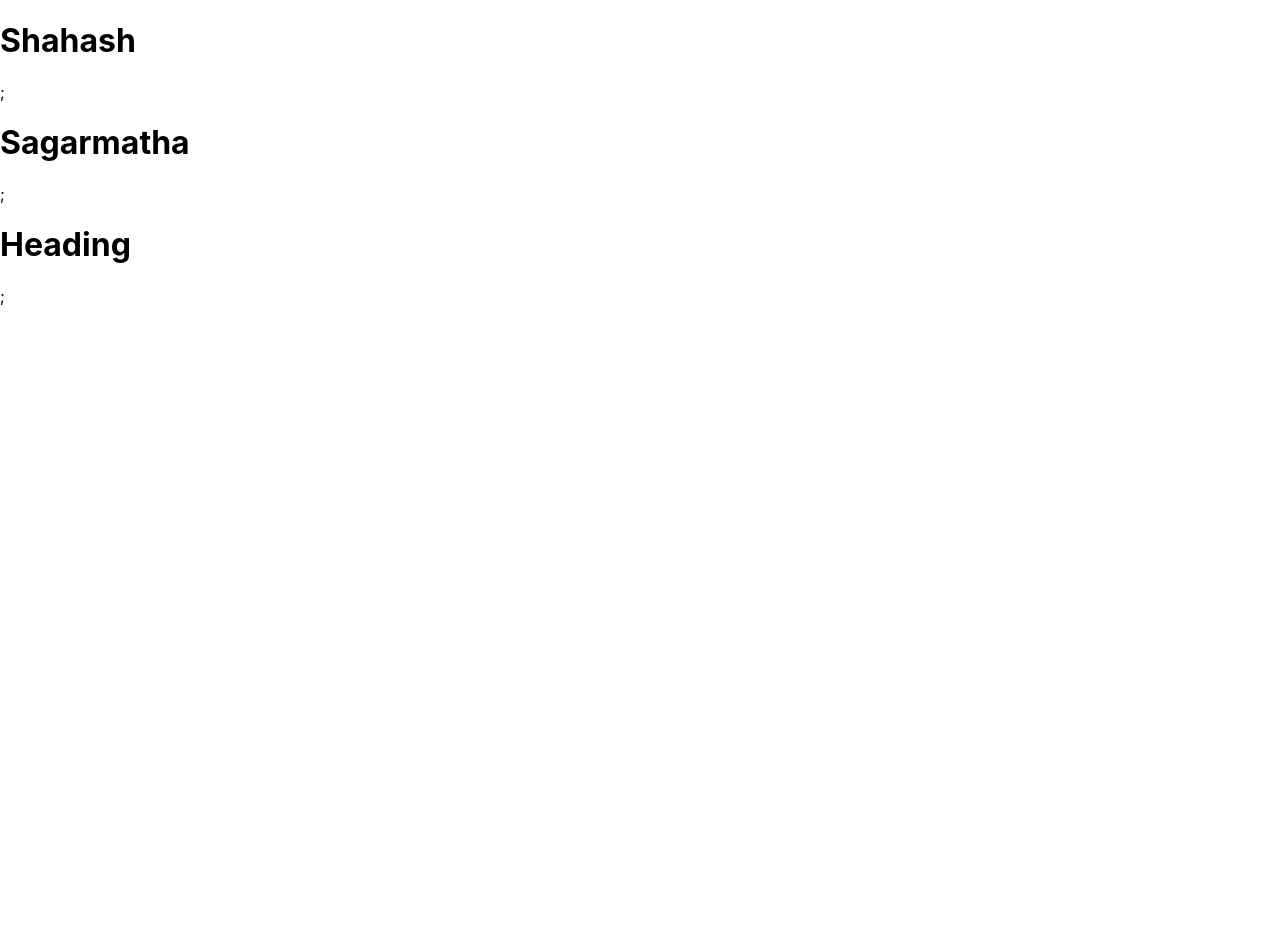
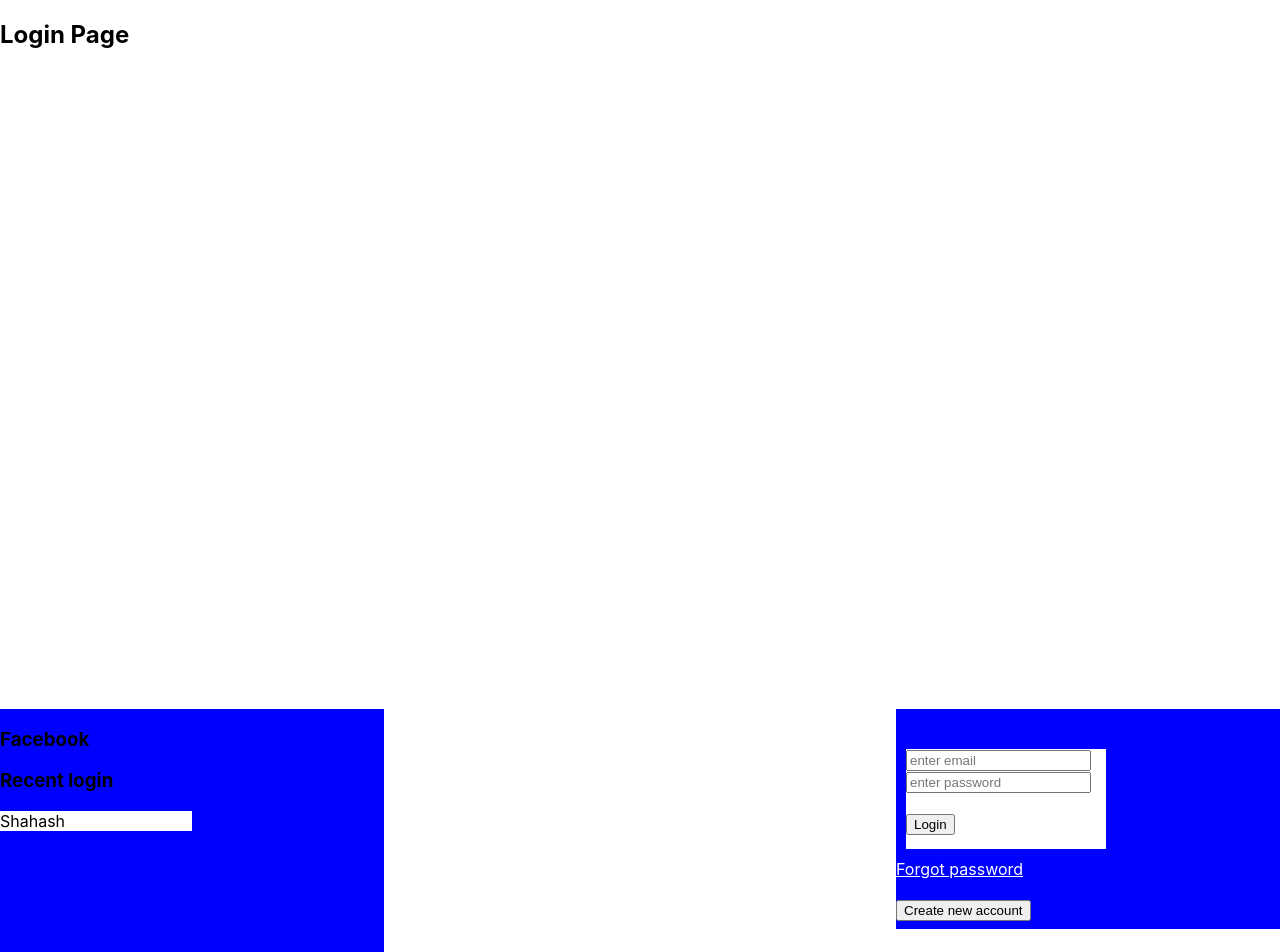
Before and after one commit to shahash11/clone, a React (Create React App) app: page / in a window 1280 px wide. Shown: the top 952 px of the page. Before the commit the page ends 800 px from the top, so only its background shows below. Built offline with nearby package versions, Linux system fonts and the light colour scheme.

Commit message:
added login, signup and home page

```diff
--- a/package.json
+++ b/package.json
@@ -6,8 +6,10 @@
     "@testing-library/jest-dom": "^5.11.4",
     "@testing-library/react": "^11.1.0",
     "@testing-library/user-event": "^12.1.10",
+    "axios": "^0.24.0",
     "react": "^17.0.2",
     "react-dom": "^17.0.2",
+    "react-router-dom": "^5.2.0",
     "react-scripts": "4.0.3",
     "web-vitals": "^1.0.1"
   },
--- a/src/App.js
+++ b/src/App.js
@@ -1,12 +1,20 @@
 import Body from "./component/Body.js";
 import Footer from "./component/Footer.js";
 import Header from "./component/Header.js";
+import Signup from "./component/Signup.js";
+import Home from "./component/Home.js";
+import Login from "./component/Login.js";
+import { BrowserRouter as Router, Switch, Route, Link } from "react-router-dom";
 const App = () => {
   return (
     <>
-      <Body />;
-      <Footer />;
-      <Header />;
+      <Router>
+        <Switch>
+          <Route exact path="/" component={Login} />
+          <Route path="/home" component={Home} />
+          <Route path="/signup" component={Signup} />
+        </Switch>
+      </Router>
     </>
   );
 };
--- a/src/component/Body.js
+++ b/src/component/Body.js
@@ -1,7 +1,18 @@
-const Body = () => {
+import React, { useState } from "react";
+const Body = (props) => {
+  const [count, setCount] = useState(0);
+  console.log("body rendered");
+  console.log(count);
+  function changeCount() {
+    setCount(count + 1);
+  }
   return (
     <>
-      <h1>Shahash</h1>
+      <h1>Body</h1>
+      {props.name}
+      <h3> Count</h3>
+      {count}
+      <button onClick={changeCount}>Click</button>
     </>
   );
 };
--- a/src/component/Footer.js
+++ b/src/component/Footer.js
@@ -1,6 +1,10 @@
+import Body from "./Body.js";
 const Footer = () => {
+  console.log("footer rendered");
   return (
     <>
+      {" "}
+      <Body name={"alien"} />
       <h1>Sagarmatha</h1>
     </>
   );
--- a/src/component/Header.js
+++ b/src/component/Header.js
@@ -1,4 +1,5 @@
 const Header = () => {
+  console.log("header rendered");
   return (
     <>
       <h1>Heading</h1>
--- /dev/null
+++ b/src/component/Home.js
@@ -0,0 +1,30 @@
+import React, {useState, useEffect} from 'react';
+import axios from 'axios';
+import { useHistory } from 'react-router-dom';
+
+const Home = () =>{
+    const history = useHistory();
+    const [users, setUsers] = useState([]);
+
+    useEffect( ()=>{
+        axios.get('http://localhost:5000/users')
+        .then(res => {
+            console.log(res)
+            setUsers(res.data)
+        }
+        )
+
+    }, [])
+
+
+
+    return (<>
+     <h1>Home Component after logging in </h1>
+     {users.map((user)=>
+     <p>{user._id} : {user.username}</p>
+     )}
+
+     <button onClick = {()=> history.push("/")}>Logout</button>
+        </>)
+}
+export default Home;
--- /dev/null
+++ b/src/component/Login.js
@@ -0,0 +1,93 @@
+import { useHistory } from "react-router-dom";
+import React, { useState } from "react";
+
+const Login = () => {
+  const history = useHistory();
+
+  const profileClicked = () => {
+    alert("Profile clicked");
+  };
+
+  //   const login = () => {
+  //     history.push("/home");
+
+  const [email, setEmail] = useState("");
+  const [password, setPassword] = useState("");
+
+  const login = () => {
+    alert(email + password);
+    history.push("/home");
+  };
+
+  return (
+    <>
+      <h2>Login Page</h2>
+      <div>
+        <div
+          style={{
+            backgroundColor: "blue",
+            width: "30%",
+            height: "250px",
+            marginTop: "50%",
+            float: "left",
+          }}
+        >
+          <h3>Facebook </h3>
+          <h3> Recent login </h3>
+          <div
+            style={{ backgroundColor: "white", width: "50%" }}
+            onClick={profileClicked}
+          >
+            <p>Shahash</p>
+          </div>
+        </div>
+
+        <div
+          style={{
+            backgroundColor: "blue",
+            width: "30%",
+            height: "220px",
+            marginTop: "50%",
+            float: "right",
+          }}
+        >
+          <div
+            style={{
+              backgroundColor: "white",
+              height: "100px",
+              width: "200px",
+              margin: "40px 10px 10px 10px",
+            }}
+          >
+            <input
+              placeholder={"enter email"}
+              onChange={(e) => setEmail(e.target.value)}
+            ></input>
+            <br />
+            <input
+              placeholder={"enter password"}
+              onChange={(e) => setPassword(e.target.value)}
+            ></input>
+            <br />
+            <br />
+
+            <button onClick={login}>Login</button>
+          </div>
+
+          <a href="#" style={{ color: "white" }}>
+            {" "}
+            Forgot password{" "}
+          </a>
+          <br />
+          <br />
+          <button onClick={() => history.push("/signup")}>
+            Create new account
+          </button>
+        </div>
+        <div></div>
+      </div>
+    </>
+  );
+};
+
+export default Login;
--- /dev/null
+++ b/src/component/Signup.js
@@ -0,0 +1,41 @@
+import React, { useState } from "react";
+
+const Signup = () => {
+  const [firstName, setFirstName] = useState("");
+  const [lastName, setLastName] = useState("");
+  const [email, setEmail] = useState("");
+  const [password, setPassword] = useState("");
+
+  const signup = () => {
+    alert(firstName + lastName + email + password);
+  };
+  return (
+    <>
+      <h1> Sign up </h1>
+      <input
+        placeholder="FirstName"
+        onChange={(e) => setFirstName(e.target.value)}
+      ></input>
+      <input
+        placeholder="LastName"
+        onChange={(e) => setLastName(e.target.value)}
+        style={{ marginLeft: "6px" }}
+      ></input>
+      <br />
+      <input
+        placeholder="email"
+        onChange={(e) => setEmail(e.target.value)}
+      ></input>
+      <br />
+      <input
+        type="password"
+        placeholder="password"
+        onChange={(e) => setPassword(e.target.value)}
+      ></input>
+      <br />
+      <br />
+      <button onClick={signup}>Sign up</button>
+    </>
+  );
+};
+export default Signup;
```
Also changed, not shown: src/Count.js (added), 2 other files (tests, documents, lock files or other folders).
